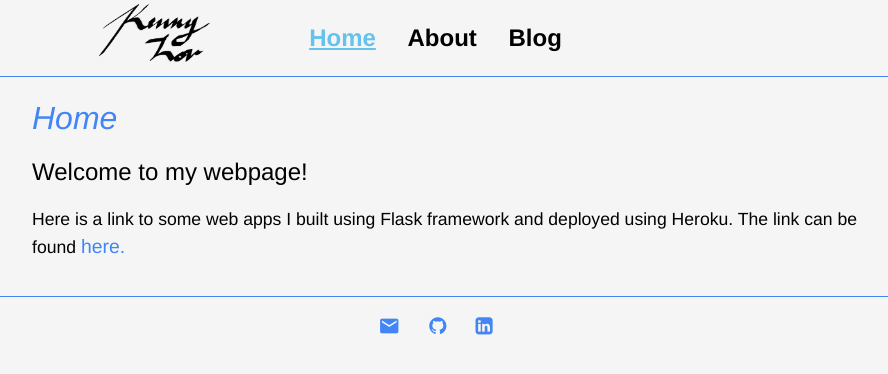
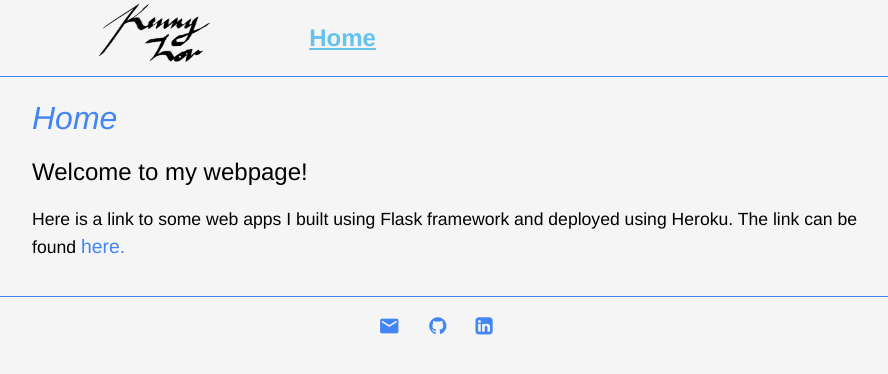
Before and after one commit to clfkenny/clfkenny.github.io, a Jekyll site: the page built from index.md, in a window 1280 px wide. Shown: the top 374 px of the page, without its empty margins (192-1080 px from the left). Built offline with Jekyll 4.4.1, drawn with Linux system fonts in a browser that asks for light colours.

Commit message:
Update main.css

```diff
--- a/css/main.css
+++ b/css/main.css
@@ -1,6 +1,6 @@
 :root {
     --main-bg-color: whitesmoke;
-    --main-nav-txt-color: black;
+    --main-nav-txt-color: whitesmoke;
     --main-txt-color: black;
     --main-accent-color: #4285f4;
 }
```
